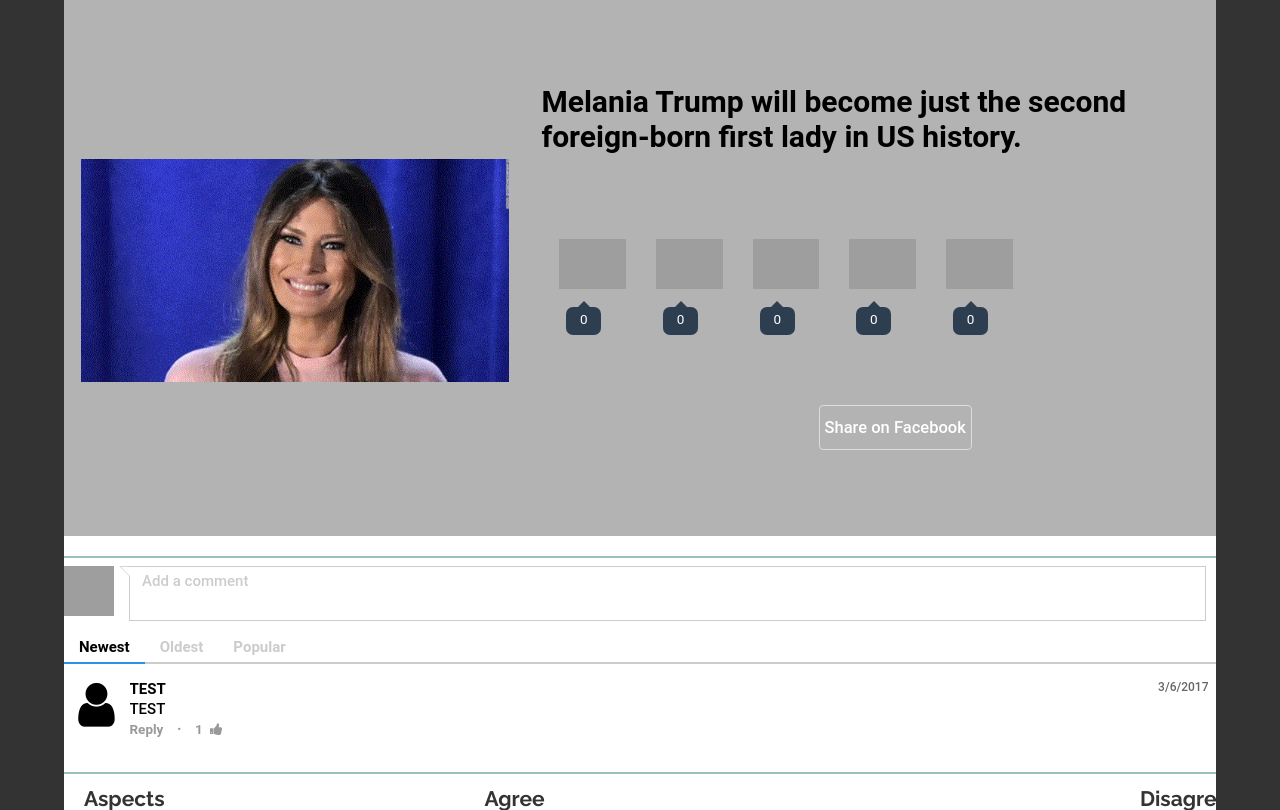
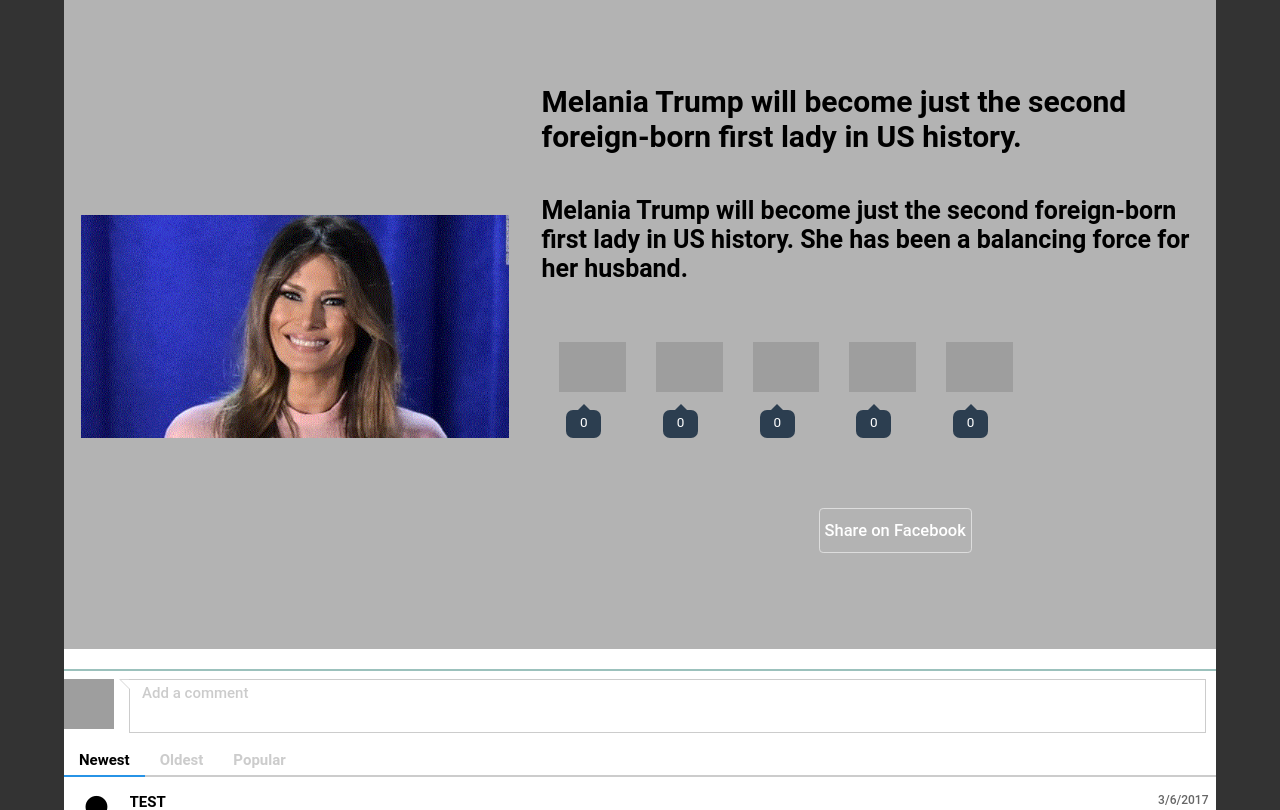
Before and after one commit to uiucgmk/worldviewlenses, a Flask app: page /article1 in a window 1280 px wide; the page is wider, and only the part inside the window is pictured. Shown: the part 81-891 px from the top of that part. Run offline with Flask 2, Linux system fonts and the light colour scheme; the visitor is signed in with stand-in values (Sample User, id 1); some libraries are stand-ins or nearby versions; grey boxes are pictures that could not be loaded.

Commit message:
scroll edit

```diff
--- a/static/css/articlestyles.css
+++ b/static/css/articlestyles.css
@@ -82,7 +82,11 @@ h2{
 }
 h3{
 	font-size: 30px;
-	padding-bottom: 25px;
+	padding-bottom: 10px;
+}
+h4{
+	font-size: 25px;
+	padding-bottom: 5px;
 }
 nav ul li {
 	float: left;
--- a/templates/article1.html
+++ b/templates/article1.html
@@ -6,6 +6,7 @@ America, meet your new first lady
 {% endblock title %}
 {% block post %}
 <h3>Melania Trump will become just the second foreign-born first lady in US history.</h3>
+<h4>Melania Trump will become just the second foreign-born first lady in US history. She has been a balancing force for her husband.</h4>
 {% endblock post %}
 {% block postimage %}
 <td width="40%" rowspan="2"><a href="http://www.cnn.com/2016/11/09/politics/america-new-first-lady/index.html?sr=fbCNN111016america-new-first-lady1116AMVODtopLink&linkId=31002953" target="_blank"><img src="../static/images/thumb1.gif"  width="100%" height="100%" alt="Melania Trump: From Slovenia to the White House" ></a></td>
--- a/templates/article2.html
+++ b/templates/article2.html
@@ -6,6 +6,7 @@ It's official: Clinton swamps Trump in popular vote
 {% endblock title %}
 {% block post %}
 <h3>More Americans voted for Hillary Clinton than any other losing presidential candidate in US history</h3>
+<h4>Clinton outpaced Trump by almost 2.9 million votes. She lost the Electoral College, however.</h4>
 {% endblock post %}
 {% block postimage %}
 <td width="40%" rowspan="2"><a href="http://www.cnn.com/2016/12/21/politics/donald-trump-hillary-clinton-popular-vote-final-count/index.html?sr=fbCNN122216donald-trump-hillary-clinton-popular-vote-final-count0110AMStoryLink&linkId=32646908" target="_blank"><img src="../static/images/thumb2.gif"  width="100%" height="100%" alt="Trump claims fraud cost him popular vote" ></a></td>
--- a/templates/base.html
+++ b/templates/base.html
@@ -172,8 +172,8 @@ a.commentsharebutton:hover {text-decoration:underline; color:#ddd;}
 .center-div {
   position: relative;
   margin: auto;
-text-align: center;
-  top: -20px;
+  text-align: center;
+  top: -30px;
   right: 0;
   bottom: 0;
   left: 0;
```
